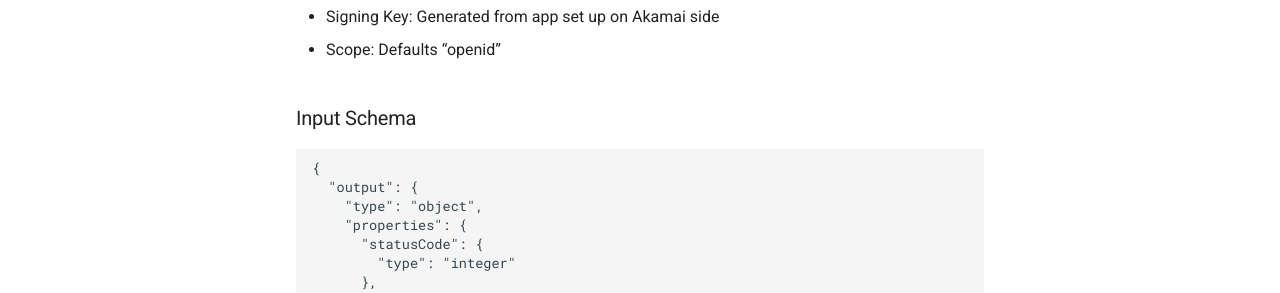
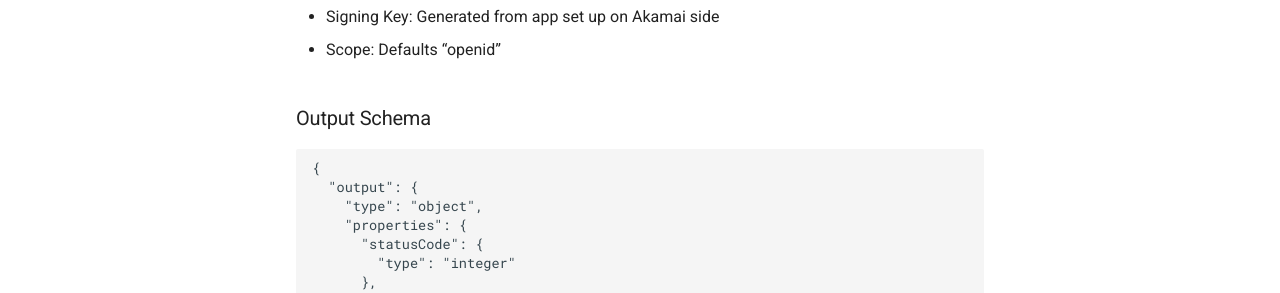
Before and after one commit to pingone-davinci/documentation, an MkDocs documentation site: the page built from docs/akamai-mfa/README.md, in a window 1280 px wide and 900 px high, scrolled down 1926 px. Shown: the part 154-447 px from the top of the window. Built offline with MkDocs 1.6.1 and Material for MkDocs 9.7.7, drawn with Linux system fonts in a browser that asks for light colours; comment, search, counter and statistics services are not loaded.

Commit message:
Update README.md

````diff
--- a/docs/akamai-mfa/README.md
+++ b/docs/akamai-mfa/README.md
@@ -75,7 +75,7 @@ To configure the connector, you will need:
 
 * Scope: Defaults “openid”
 
-### Input Schema
+### Output Schema
 
 ```
 {
````
